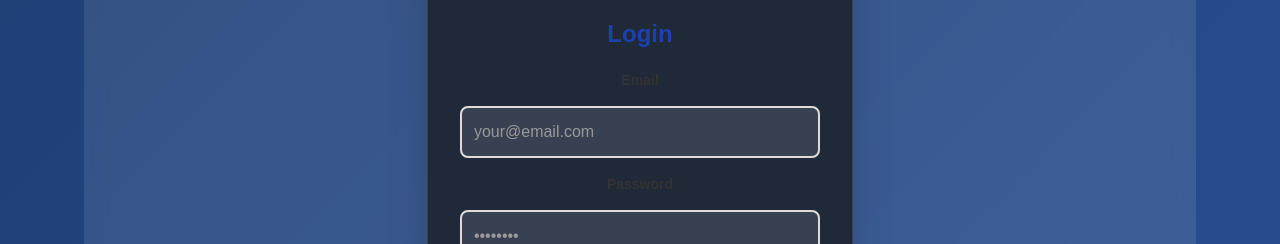
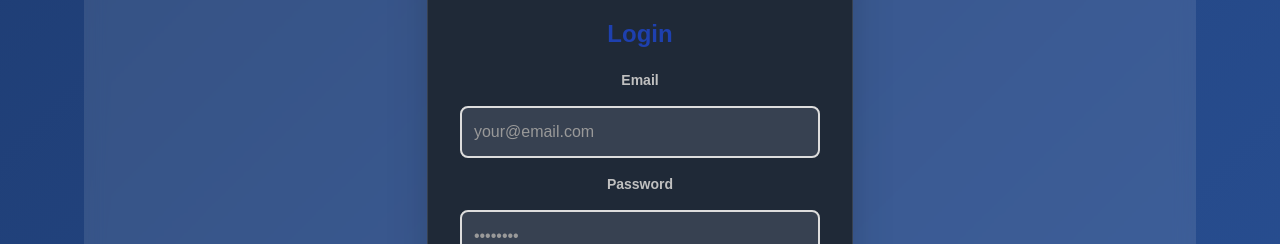
Before and after one commit to egiubell/ft_transcendence, a website with bundled scripts: page src/index.html in a window 1280 px wide. Shown: the part 303-547 px from the top of the page. Built offline with nearby package versions, Linux system fonts and the light colour scheme; no server answers.

Commit message:
feat: Add comprehensive styling for authentication screens, forms, buttons, error messages, and user info bar.

```diff
--- a/src/styles/auth.css
+++ b/src/styles/auth.css
@@ -57,7 +57,7 @@
 .form-group label {
     display: block;
     margin-bottom: 8px;
-    color: #333;
+    color: #c0c0c0;
     font-weight: 600;
 }
 
@@ -145,7 +145,9 @@
 }
 
 @keyframes spin {
-    to { transform: rotate(360deg); }
+    to {
+        transform: rotate(360deg);
+    }
 }
 
 /* User Info Bar */
```
